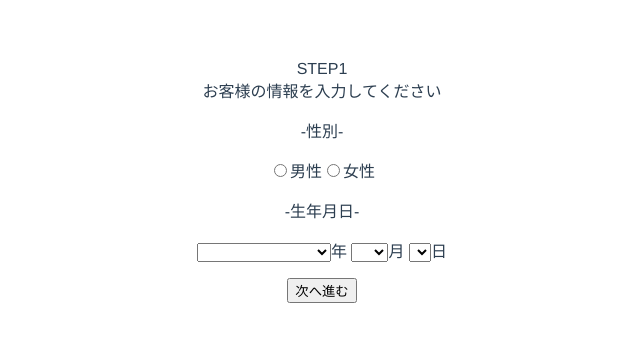
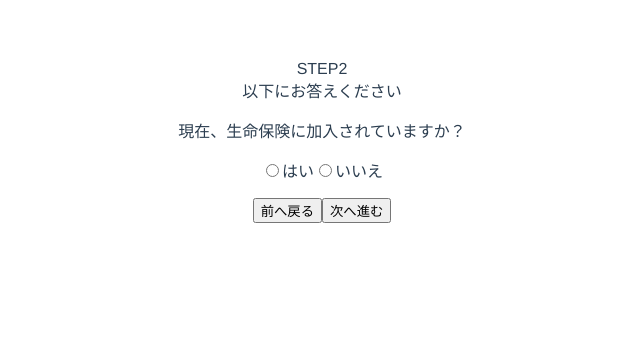
Before and after one commit to i7tsuki/vue2, a Vue app: page /step2 in a window 1280 px wide. Shown: the top 342 px of the page, without its empty margins (318-958 px from the left). Built offline with nearby package versions, Linux system fonts and the light colour scheme.

Commit message:
各所修正完了

```diff
--- a/package.json
+++ b/package.json
@@ -10,6 +10,7 @@
   "dependencies": {
     "core-js": "^3.6.5",
     "vue": "^2.6.11",
+    "vue-router": "^3.4.1",
     "vuex": "^3.5.1"
   },
   "devDependencies": {
--- a/src/App.vue
+++ b/src/App.vue
@@ -1,8 +1,6 @@
 <template>
   <div id="app">
-    <Step1 v-if="this.$store.state.stepNum === 1"/>
-    <Step2 v-if="this.$store.state.stepNum === 2"/>
-    <Step3 v-if="this.$store.state.stepNum === 3"/>
+    <router-view></router-view>
   </div>
 </template>
 
@@ -13,13 +11,30 @@ import Step3 from './components/Step3.vue'
 
 export default {
   name: 'App',
-  components: {
-    Step1,
-    Step2,
-    Step3,
-  }
+  routes: [
+    {
+      path: '/',
+      redirect: {
+        name: 'step1'
+      }
+    },
+    {
+      path: '/step1',
+      name: 'step1',
+      component: Step1,
+    },
+    {
+      path: '/step2',
+      name: 'step2',
+      component: Step2,
+    },
+    {
+      path: '/step3',
+      name: 'step3',
+      component: Step3,
+    },
+  ]
 }
-
 </script>
 
 <style>
--- a/src/components/Step1.vue
+++ b/src/components/Step1.vue
@@ -3,8 +3,8 @@
     <div>STEP1</div>
     <div>お客様の情報を入力してください</div>
     <p>-性別-</p>
-    <label><input type="radio" name="gender" value="male">男性</label>
-    <label><input type="radio" name="gender" value="female">女性</label>
+    <label><input type="radio" name="gender" value="male" v-model="gender">男性</label>
+    <label><input type="radio" name="gender" value="female" v-model="gender">女性</label>
     <p>-生年月日-</p>
     <select v-model="inputYear">
       <option v-for="item in years" v-bind:key="item.key">{{ item[1] }}</option>
@@ -41,104 +41,42 @@ export default {
     return {
       years: yearData,
       days: 0,
-      inputYear: '',
-      inputMonth: '',
-      inputDay: '',
+      gender: this.$store.state.gender,
+      inputYear: this.$store.state.yearOfBirth,
+      inputMonth: this.$store.state.monthOfBirth,
+      inputDay: this.$store.state.dateOfBirth,
     }
   },
   watch: {
     inputYear: function() {
-      this.daysSet();
+      this.setDays();
     },
     inputMonth: function() {
-      this.daysSet();
+      this.setDays();
     }
   },
   methods: {
-    daysSet: function() {
-      if (this.inputYear === '') {
+    setDays: function() {
+      if (this.inputYear === '' || this.inputMonth === '') {
         this.days = 0;
         return;
       }
-      if (this.inputMonth === '') {
-        this.days = 0;
-        return;
-      }
-
-      let year = this.inputYear
-      let isLeapYear;
-
-      //うるう年判定
-      if (year % 4 === 0 && year % 100 !== 0) {
-        isLeapYear = 1;
-      }
-      if (year % 400 ===0) {
-        isLeapYear = 1;
-      }
-
-      let month = this.inputMonth
-
-      switch (Number(month)) {
-        case 1: {
-          this.days = 31;
-          break;
-        }
-        case 2: {
-          if (isLeapYear === 0) {
-            this.days = 28;
-          } else {
-            this.days = 29;
-          }
-          break;
-        }
-        case 3: {
-          this.days = 31;
-          break;
-        }
-        case 4: {
-          this.days = 30;
-          break;
-        }
-        case 5: {
-          this.days = 31;
-          break;
-        }
-        case 6: {
-          this.days = 30;
-          break;
-        }
-        case 7: {
-          this.days = 31;
-          break;
-        }
-        case 8: {
-          this.days = 31;
-          break;
-        }
-        case 9: {
-          this.days = 30;
-          break;
-        }
-        case 10: {
-          this.days = 31;
-          break;
-        }
-        case 11: {
-          this.days = 30;
-          break;
-        }
-        case 12: {
-          this.days = 31;
-          break;
-        }
-        default: {
-          this.days = 1;
-          break;
-        }
-      }
+      const year = Number(this.inputYear.slice(0, 4));
+      const month = Number(this.inputMonth);
+      const isLeapYear = year => (year % 4 === 0) && (year % 100 !== 0) || (year % 400 === 0);
+      const datesOfFebruary = isLeapYear(year) ? 29 : 28;
+      const datesOfYear= [31, datesOfFebruary, 31, 30, 31, 30, 31, 31, 30, 31, 30, 31];
+      this.days = datesOfYear[month-1];
+    },
+    setState: function() {
+      this.$store.state.gender = this.gender;
+      this.$store.state.yearOfBirth = this.inputYear;
+      this.$store.state.monthOfBirth = this.inputMonth;
+      this.$store.state.dateOfBirth = this.inputDay;
     },
     nextQuestion: function() {
-      this.$store.commit('StepNumIncrement');
+      this.setState();
+      this.$router.push('/step2');
     }
   }
 }
--- a/src/components/Step2.vue
+++ b/src/components/Step2.vue
@@ -5,20 +5,20 @@
         <div>STEP2</div>
         <div>以下にお答えください</div>
         <p>現在、生命保険に加入されていますか？</p>
-        <label><input type="radio" name="life-insurance" value="yes" v-model="isHospital">はい</label>
-        <label><input type="radio" name="life-insurance" value="no" v-model="isHospital">いいえ</label>
+        <label><input type="radio" name="having-life-insurance" value="yes" v-model="havingLifeInsurance">はい</label>
+        <label><input type="radio" name="having-life-insurance" value="no" v-model="havingLifeInsurance">いいえ</label>
         <transition>
-          <div v-if="isHospital">
+          <div v-if="havingLifeInsurance">
             <p>現在入院中ですか。または、最近3ヵ月以内に医師の診察・検査の結果、入院・手術をすすめられたことはありますか？</p>
-            <label><input type="radio" name="hospitalization" value="yes" v-model="isLastFiveYears">はい</label>
-            <label><input type="radio" name="hospitalization" value="no" v-model="isLastFiveYears">いいえ</label>
+            <label><input type="radio" name="hospitalization" value="yes" v-model="hospitalization">はい</label>
+            <label><input type="radio" name="hospitalization" value="no" v-model="hospitalization">いいえ</label>
           </div>
         </transition>
         <transition>
-          <div v-if="isLastFiveYears">
+          <div v-if="hospitalization">
             <p>過去5年以内に、病気やけがで、手術をうけたことまたは継続して7日以上の入院をしたことがありますか？</p>
-            <label><input type="radio" name="last-five-years" value="yes">はい</label>
-            <label><input type="radio" name="last-five-years" value="no">いいえ</label>
+            <label><input type="radio" name="last-five-years" value="yes" v-model="lastFiveYears">はい</label>
+            <label><input type="radio" name="last-five-years" value="no" v-model="lastFiveYears">いいえ</label>
           </div>
         </transition>
         <p>
@@ -35,16 +35,24 @@ export default {
   name: 'Step2',
   data: function() {
     return {
-      isHospital: false,
-      isLastFiveYears: false
+      havingLifeInsurance: this.$store.state.havingLifeInsurance,
+      hospitalization: this.$store.state.hospitalization,
+      lastFiveYears: this.$store.state.lastFiveYears,
     }
   },
   methods: {
+    setState: function() {
+      this.$store.state.havingLifeInsurance = this.havingLifeInsurance;
+      this.$store.state.hospitalization = this.hospitalization;
+      this.$store.state.lastFiveYears = this.lastFiveYears;
+    },
     prevQuestion: function() {
-      this.$store.commit('StepNumDecrement');
+      this.setState();
+      this.$router.push('/step1')
     },
     nextQuestion: function() {
-      this.$store.commit('StepNumIncrement');
+      this.setState();
+      this.$router.push('/step3')
     }
   }
 }
--- a/src/components/Step3.vue
+++ b/src/components/Step3.vue
@@ -5,7 +5,7 @@
         <div>STEP3</div>
         <div>ご相談内容をご記入ください</div>
         <p>-ご相談内容-</p>
-        <textarea></textarea>
+        <textarea v-model="consultationContent"></textarea>
         <p>
           <button v-on:click="prevQuestion">前へ戻る</button>
           <button v-on:click="nextQuestion">次へ進む</button>
@@ -18,12 +18,22 @@
 <script>
 export default {
   name: 'Step3',
+  data: function() {
+    return {
+      consultationContent: this.$store.state.consultationContent,
+    }
+  },
   methods: {
+    setState: function() {
+      this.$store.state.consultationContent = this.consultationContent;
+    },
     prevQuestion: function() {
-      this.$store.commit('StepNumDecrement');
+      this.setState();
+      this.$router.push('/step2');
     },
     nextQuestion: function() {
-      this.$store.commit('StepNumIncrement');
+      this.setState();
+      alert('実装していないため、次に進むことができません。');
     }
   }
 }
--- a/src/main.js
+++ b/src/main.js
@@ -1,25 +1,32 @@
 import Vue from 'vue'
 import Vuex from 'vuex'
+import VueRouter from 'vue-router'
 import App from './App.vue'
 
 Vue.config.productionTip = false
-Vue.use(Vuex);
+Vue.use(Vuex)
+Vue.use(VueRouter)
 
 const store = new Vuex.Store({
-  state: {
-    stepNum: 1
+	state: {
+    gender: null,
+    yearOfBirth: null,
+    monthOfBirth: null,
+    dateOfBirth: null,
+    havingLifeInsurance: null,
+    hospitalization: null,
+    lastFiveYears: null,
+    consultationContent: null
   },
-  mutations: {
-    StepNumIncrement(state) {
-      state.stepNum++
-    },
-    StepNumDecrement(state) {
-      state.stepNum--
-    }
-  }
+});
+
+const router = new VueRouter({
+  mode: 'history',
+  routes: App.routes
 });
 
 new Vue({
   store,
+  router,
   render: h => h(App),
 }).$mount('#app');
```
Also changed, not shown: 1 other file (tests, documents, lock files or other folders).
